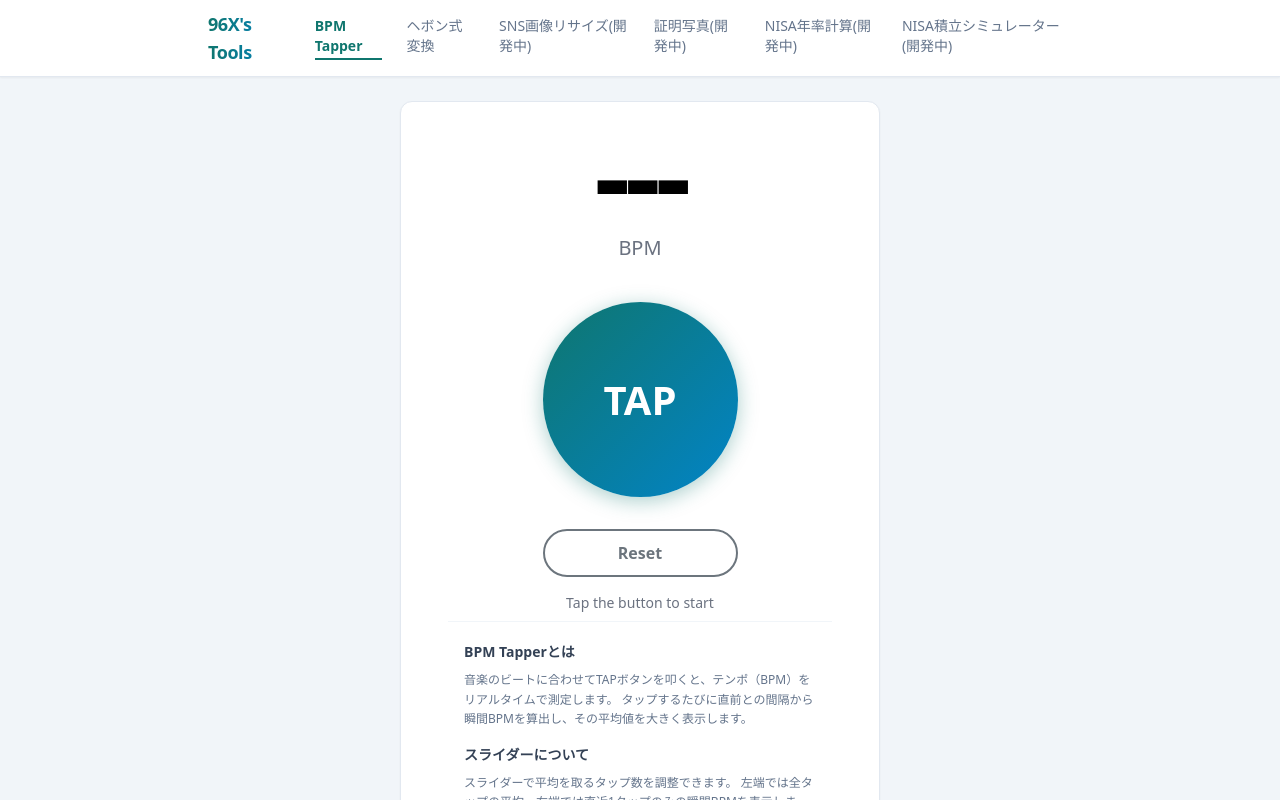
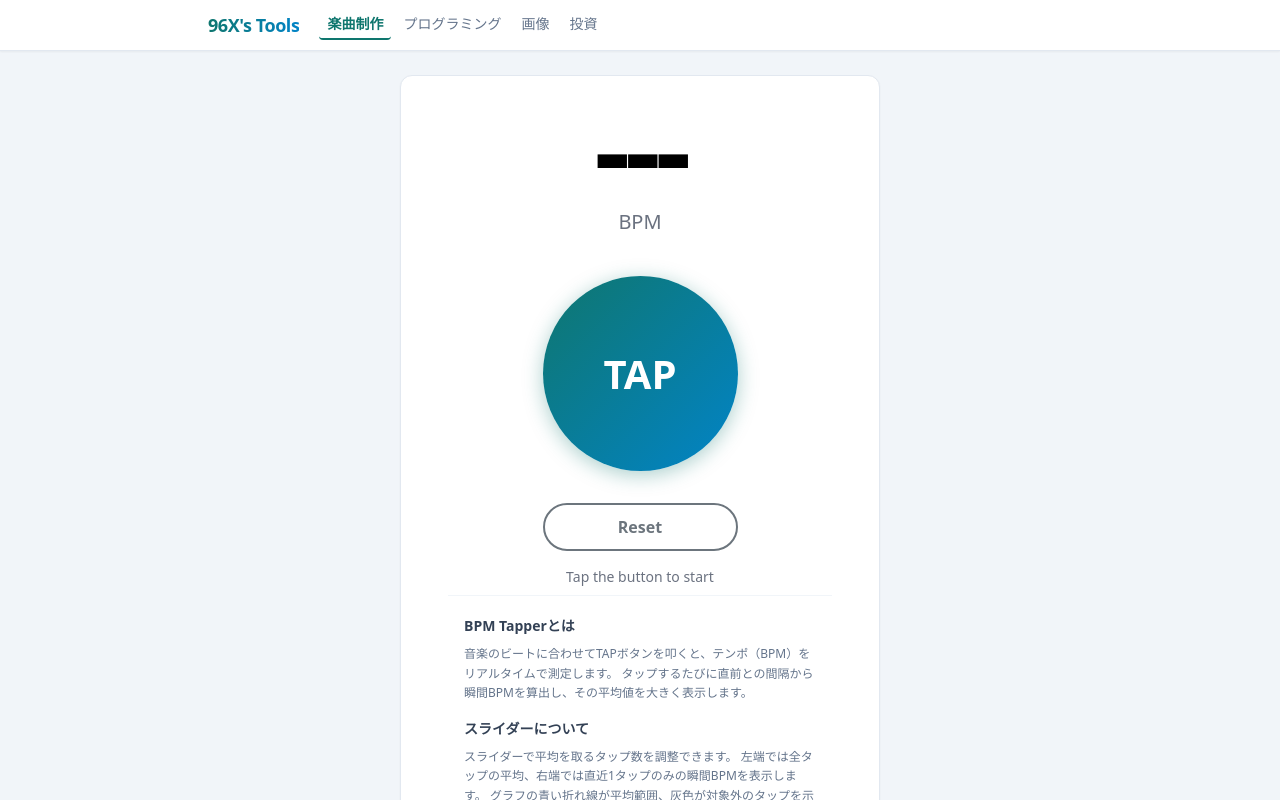
Before and after one commit to kuroto-96X/Utilities-Svelte, a SvelteKit app: page /bpm-tapper in a window 1280 px wide. Shown: the top 800 px of the page. Built offline with nearby package versions, Linux system fonts and the light colour scheme.

Commit message:
feat: ナビをカテゴリードロップダウンに変更・フッター上カテゴリーバーを追加

```diff
--- a/src/routes/+layout.svelte
+++ b/src/routes/+layout.svelte
@@ -7,7 +7,38 @@
 
   let { children } = $props()
   let routeId = $derived(page.route.id)
+
+  // 現在ページが属するカテゴリー id（ツールページ以外は null）
+  let activeCategory = $derived(
+    (site.tools as unknown as Array<{ href: string; category: string }>)
+      .find(t => t.href === routeId)?.category ?? null
+  )
+
+  // visible:true のツールが1件以上あるカテゴリーのみ表示
+  const visibleCategories = site.categories.filter(cat =>
+    (site.tools as unknown as Array<{ category: string; visible: boolean }>)
+      .some(t => t.category === cat.id && t.visible)
+  )
+
+  // 現在カテゴリーの visible ツール一覧（カテゴリーバー用）
+  let activeCategoryTools = $derived(
+    activeCategory !== null
+      ? (site.tools as unknown as Array<{ href: string; label: string; category: string; visible: boolean }>)
+          .filter(t => t.category === activeCategory && t.visible)
+      : []
+  )
+
+  // カテゴリーバーに表示するカテゴリーラベル
+  let activeCategoryLabel = $derived(
+    (site.categories as unknown as Array<{ id: string; label: string }>)
+      .find(c => c.id === activeCategory)?.label ?? ''
+  )
+
+  // 開いているドロップダウンのカテゴリー id
+  let openCategory = $state<string | null>(null)
 </script>
+
+<svelte:window onclick={() => { openCategory = null }} />
 
 <svelte:head>
   <link rel="icon" href={siteIcon} />
@@ -15,26 +46,64 @@
 
 <div class="gradient-bg flex flex-col">
   <header class="sticky top-0 z-10 border-b border-slate-200 bg-white shadow-sm">
-    <nav class="max-w-4xl mx-auto px-4 py-2.5 flex items-center gap-6">
+    <nav class="max-w-4xl mx-auto px-4 py-2.5 flex items-center gap-1">
       <a
         href="/"
-        class="font-extrabold text-lg tracking-tight mr-2 bg-gradient-to-r from-teal-700 to-sky-600 bg-clip-text text-transparent"
+        class="font-extrabold text-lg tracking-tight mr-4 bg-gradient-to-r from-teal-700 to-sky-600 bg-clip-text text-transparent"
       >
         {site.name}
       </a>
-      {#each site.tools.filter(t => t.visible) as tool (tool.href)}
-        {@const active = routeId === tool.href}
-        <a
-          href={tool.href}
-          class="text-sm font-medium transition-colors border-b-2 pb-0.5"
-          class:text-teal-700={active}
-          class:font-semibold={active}
-          class:border-teal-700={active}
-          class:text-slate-500={!active}
-          class:border-transparent={!active}
-        >
-          {tool.label}
-        </a>
+      {#each visibleCategories as cat (cat.id)}
+        {@const isActive = cat.id === activeCategory}
+        {@const isOpen = openCategory === cat.id}
+        {@const catTools = (site.tools as unknown as Array<{ href: string; label: string; category: string; visible: boolean }>).filter(t => t.category === cat.id && t.visible)}
+        <div class="relative">
+          <button
+            type="button"
+            onclick={(e) => { e.stopPropagation(); openCategory = isOpen ? null : cat.id }}
+            class="text-sm font-medium px-2 py-1 rounded transition-colors border-b-2"
+            class:text-teal-700={isActive}
+            class:font-semibold={isActive}
+            class:border-teal-700={isActive}
+            class:text-slate-500={!isActive}
+            class:border-transparent={!isActive}
+            class:hover:text-slate-700={!isActive}
+          >
+            {cat.label}
+          </button>
+
+          {#if isOpen}
+            <div
+              class="absolute top-full left-0 mt-1.5 bg-white border border-slate-200 rounded-xl shadow-lg py-1.5 z-20 min-w-[160px]"
+              role="none"
+              onclick={(e) => e.stopPropagation()}
+              onkeydown={(e) => e.stopPropagation()}
+            >
+              <p class="px-3 pt-1 pb-1.5 text-[10px] font-bold uppercase tracking-wider text-slate-400">
+                {cat.label}
+              </p>
+              {#each catTools as tool (tool.href)}
+                {@const isCurrent = routeId === tool.href}
+                <a
+                  href={tool.href}
+                  onclick={() => { openCategory = null }}
+                  class="flex items-center gap-2 px-3 py-1.5 text-sm transition-colors"
+                  class:text-teal-700={isCurrent}
+                  class:font-semibold={isCurrent}
+                  class:bg-teal-50={isCurrent}
+                  class:text-slate-600={!isCurrent}
+                  class:hover:bg-slate-50={!isCurrent}
+                >
+                  <span
+                    class="w-1.5 h-1.5 rounded-full shrink-0"
+                    class:bg-teal-700={isCurrent}
+                  ></span>
+                  {tool.label}
+                </a>
+              {/each}
+            </div>
+          {/if}
+        </div>
       {/each}
     </nav>
   </header>
@@ -42,6 +111,34 @@
   <main class="flex-1">
     {@render children()}
   </main>
+
+  {#if activeCategory !== null && activeCategoryTools.length >= 2}
+    <div class="border-t border-slate-200 bg-white">
+      <div class="max-w-4xl mx-auto px-4 py-2 flex items-center gap-2 flex-wrap">
+        <span class="text-xs font-semibold text-slate-400 shrink-0">
+          {activeCategoryLabel}
+        </span>
+        <span class="text-slate-300 text-xs shrink-0">|</span>
+        {#each activeCategoryTools as tool (tool.href)}
+          {@const isCurrent = routeId === tool.href}
+          <a
+            href={tool.href}
+            class="text-xs px-2.5 py-0.5 rounded-full border transition-colors"
+            class:bg-teal-50={isCurrent}
+            class:text-teal-700={isCurrent}
+            class:border-teal-200={isCurrent}
+            class:font-semibold={isCurrent}
+            class:bg-white={!isCurrent}
+            class:text-slate-500={!isCurrent}
+            class:border-slate-200={!isCurrent}
+            class:hover:border-slate-300={!isCurrent}
+          >
+            {tool.label}
+          </a>
+        {/each}
+      </div>
+    </div>
+  {/if}
 
   <footer class="border-t border-slate-200 bg-white">
     <div class="max-w-4xl mx-auto px-4 py-5 flex items-start justify-between gap-6">
```
